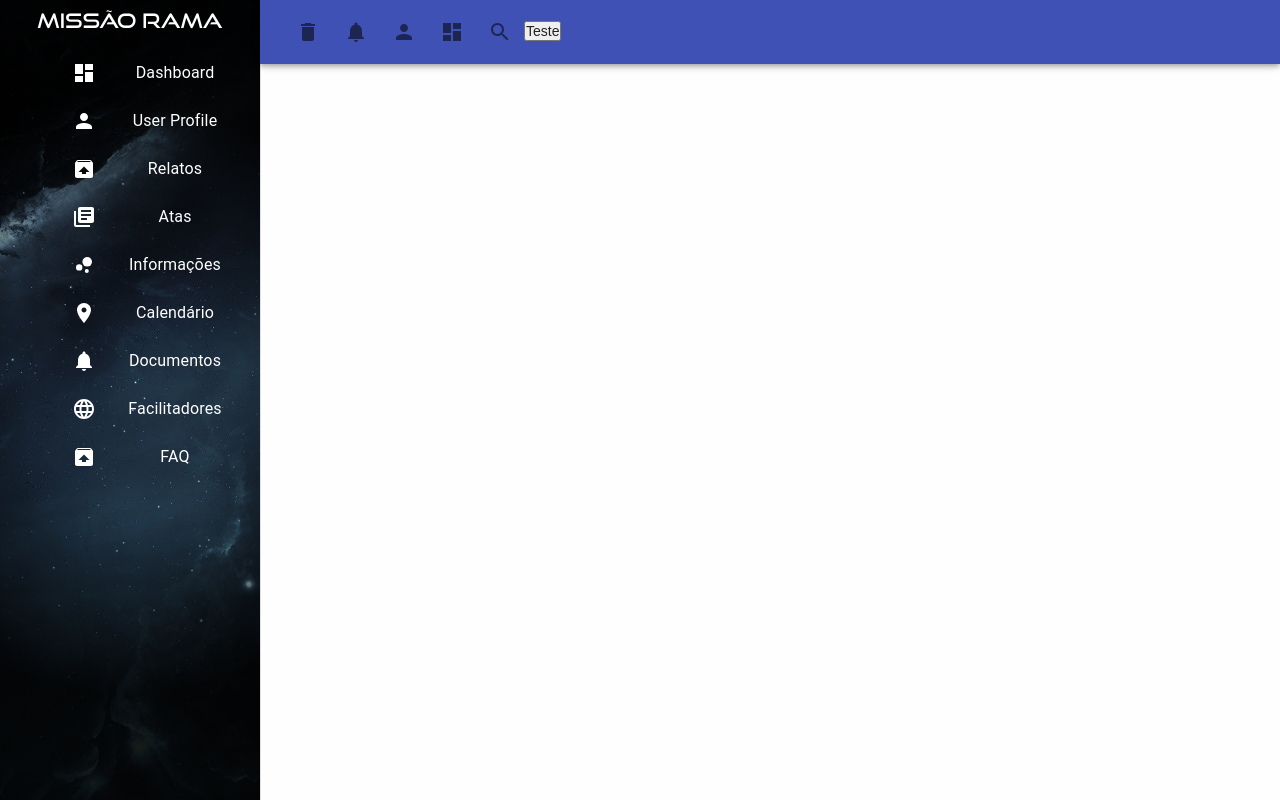
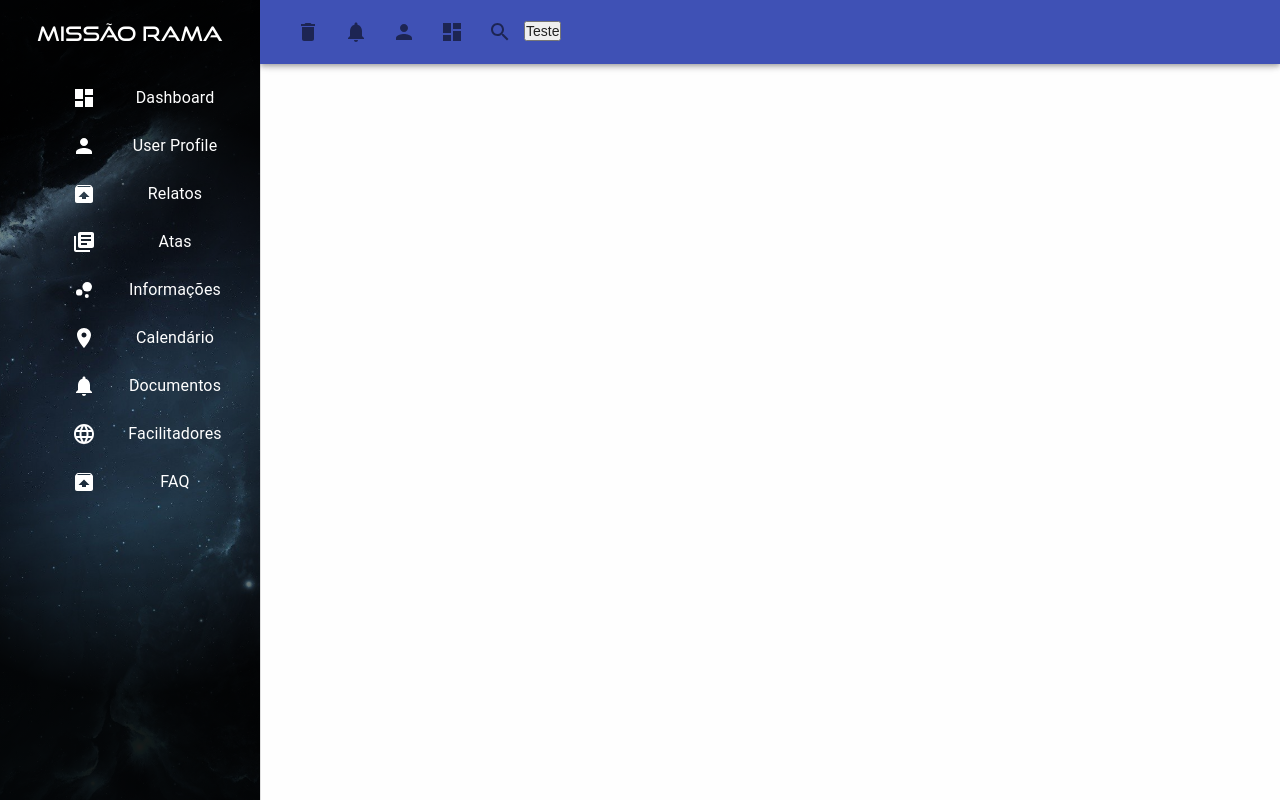
Before and after one commit to luanrem/MRweb-frontend, a React (Create React App) app: page /system in a window 1280 px wide. Built offline with nearby package versions, Linux system fonts and the light colour scheme; the HTML template or start-up script is replaced by a standard one.

Commit message:
all fixes

```diff
--- a/src/pages/System/components/Sidebar/index.js
+++ b/src/pages/System/components/Sidebar/index.js
@@ -7,7 +7,6 @@ import List from "@material-ui/core/List";
 import ListItem from "@material-ui/core/ListItem";
 import ListItemText from "@material-ui/core/ListItemText";
 import ListItemIcon from '@material-ui/core/ListItemIcon';
-import Divider from "@material-ui/core/Divider";
 
 
 import { Container, BackgroundSideImage, SideBarStyle } from './styles';
@@ -62,7 +61,7 @@ export default function Sidebar(props) {
 
             <SideBarStyle>
               {brand}
-              <Divider />
+              <hr className="divider" />
               {links}
             </SideBarStyle>
 
@@ -84,7 +83,7 @@ export default function Sidebar(props) {
 
             <SideBarStyle>
               {brand}
-              <Divider />
+              <hr className="divider" />
               {links}
             </SideBarStyle>
 
--- a/src/pages/System/components/Sidebar/styles.js
+++ b/src/pages/System/components/Sidebar/styles.js
@@ -40,7 +40,7 @@ export const SideBarStyle = styled.div`
 
   .brand {
     width: ${drawerWidth};
-    height: 40px;
+    height: 65px;
 
     display: flex;
     justify-content: center;
@@ -61,6 +61,12 @@ export const SideBarStyle = styled.div`
       font-size: 20px;
       color: white;
     }
+  }
+
+  .divider {
+    border: 0;
+    height: 1px;
+    background-image: linear-gradient(to right, white, rgba(0, 0, 0, 0.75), white);
   }
 
   .list {
```
Also changed, not shown: src/views/Dashboard/index.js.
